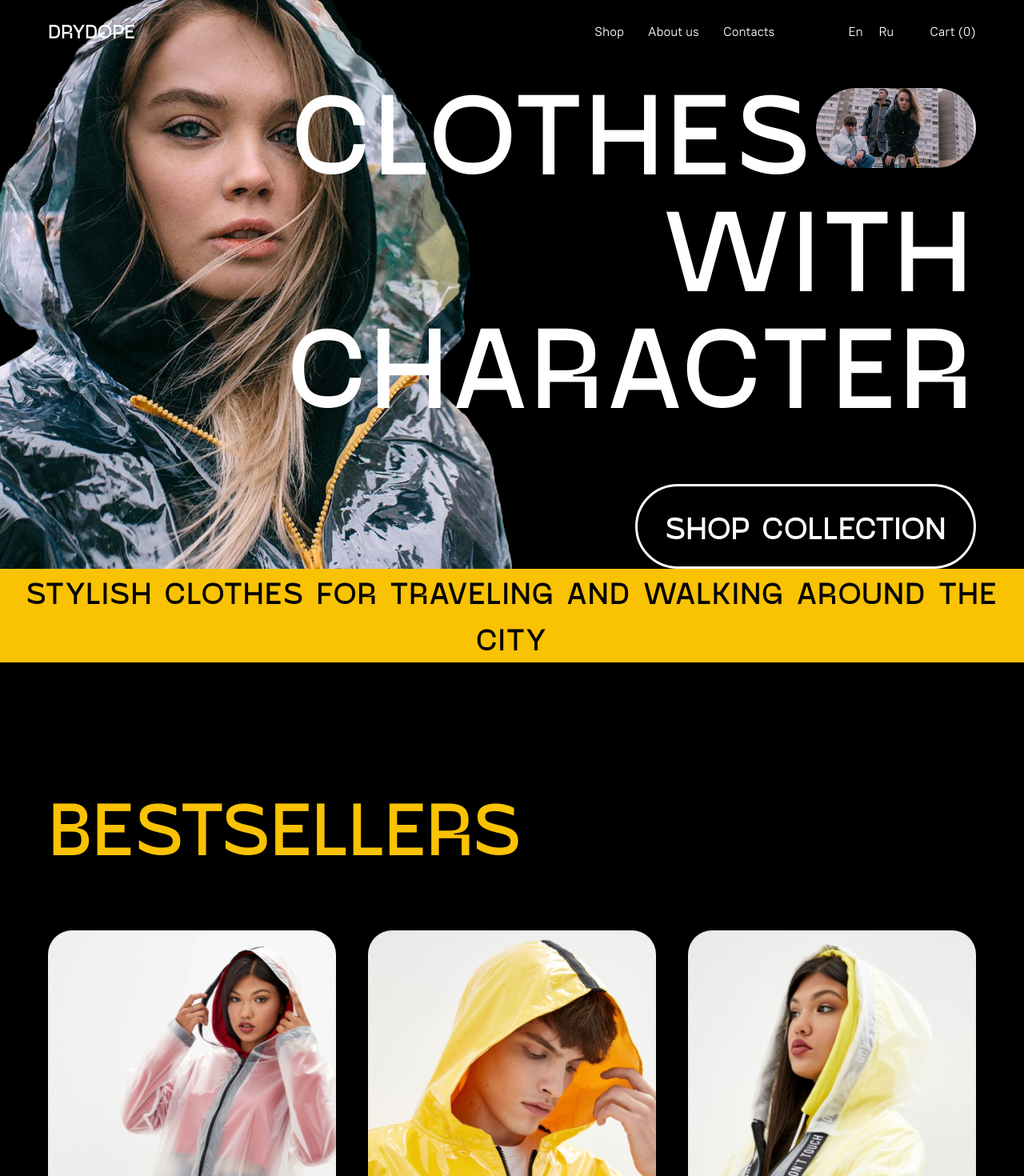
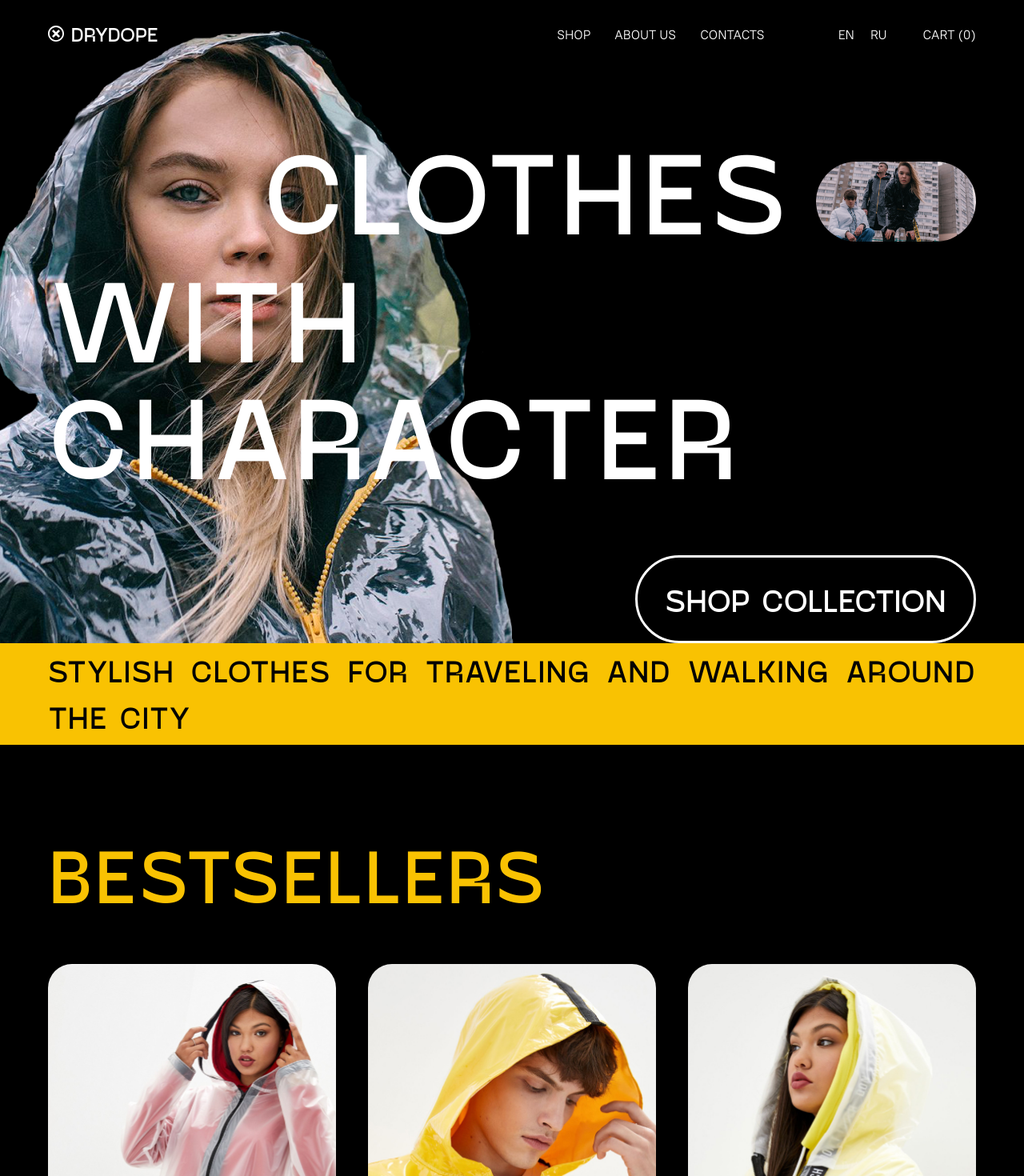
Before and after one commit to SergeyPush/drydope-vite, a React (Vite) app: page / in a window 1280 px wide. Shown: the top 1470 px of the page at 80% size. Built offline with nearby package versions, Linux system fonts and the light colour scheme.

Commit message:
Fixed layout

```diff
--- a/src/App.jsx
+++ b/src/App.jsx
@@ -14,8 +14,8 @@ function App() {
       <Header />
       <StyledWrapper>
         <BestSellers />
+        <AboutUs />
         <Collection />
-        <AboutUs />
         <OurInstagram />
         <Clients />
         <Footer />
--- a/src/components/AboutUs.jsx
+++ b/src/components/AboutUs.jsx
@@ -8,7 +8,7 @@ const AboutUs = () => {
     <WrapperStyled>
       <Title title="About Us" />
       <TextStyled>
-        <ImCancelCircle className="logo-icon" /> <span>Drydope</span> is an{' '}
+        <ImCancelCircle className="logo-icon" /> <span>Drydope</span> is a{' '}
         <span className="underlined">Ukrainian</span> brand clothes with
         character. Our <span className="underlined">team</span> of creative
         people combines practicality, style and{' '}
@@ -25,13 +25,12 @@ const WrapperStyled = styled.div`
 `;
 
 const TextStyled = styled.p`
-  font-style: normal;
-  font-weight: normal;
-  font-size: 55px;
+  font-size: 50px;
   line-height: 160%;
   letter-spacing: 0.03em;
   text-transform: uppercase;
-  margin-bottom: 180px;
+  margin-bottom: 270px;
+  font-family: 'Gosha Sans', sans-serif;
 
   .underlined {
     position: relative;
--- a/src/components/BestSellers.jsx
+++ b/src/components/BestSellers.jsx
@@ -19,10 +19,10 @@ const BestSellers = () => {
 };
 
 const WrapperStyled = styled.div`
-  margin-bottom: 180px;
+  margin-bottom: 80px;
   padding-left: 60px;
   padding-right: 60px;
-  padding-bottom: 80px;
+  padding-bottom: 40px;
   border-bottom: 0.5px solid #fff;
 
   .card-list {
--- a/src/components/Clients.jsx
+++ b/src/components/Clients.jsx
@@ -9,7 +9,7 @@ const Clients = () => {
   return (
     <WrapperStyled>
       <PaddingWrapper>
-        <Title title="Corporate Clients" />
+        <Title title="Corporate Clients" mb={37} />
         <ClientsTitleStyled>
           <div>branded solutions for your company</div>
           <div>
@@ -35,7 +35,7 @@ const WrapperStyled = styled.div`
     display: grid;
     grid-template-columns: 1fr 1fr 1fr 1fr 1fr 1fr;
     width: 100%;
-    margin-bottom: 160px;
+    margin-bottom: 165px;
   }
 
   .item {
@@ -46,14 +46,14 @@ const WrapperStyled = styled.div`
     display: flex;
     align-items: center;
     justify-content: center;
-    height: 150px;
+    height: 120px;
     width: 100%;
   }
 `;
 const ClientsTitleStyled = styled.div`
   letter-spacing: 0.03em;
   text-transform: uppercase;
-  margin-bottom: 50px;
+  margin-bottom: 18px;
   display: flex;
   justify-content: space-between;
 `;
--- a/src/components/Collection.jsx
+++ b/src/components/Collection.jsx
@@ -16,16 +16,16 @@ const Collection = () => {
   return (
     <WrapperStyled>
       <PaddingStyled>
-        <Title title="Collection" />
-        <ParagraphStyled>Select Category</ParagraphStyled>
+        <Title title="Collection" mb={34} />
+        <ParagraphStyled>Select A Category</ParagraphStyled>
       </PaddingStyled>
       <ListStyled>
-        {image && (
+        {
           <ImageStyled
             style={{ backgroundImage: `url(${image})` }}
             className="image"
           />
-        )}
+        }
         {collection.map((item, index) => (
           <ItemStyled
             image={image}
@@ -44,10 +44,10 @@ const Collection = () => {
 
 const ImageStyled = styled.div`
   position: absolute;
-  width: 40%;
-  height: 110%;
-  top: -30px;
-  transform: translateX(700px);
+  width: 52%;
+  height: 124%;
+  top: -44px;
+  transform: translateX(520px);
   border-radius: 30px;
   z-index: 10;
   background-position: center;
@@ -60,14 +60,14 @@ const ImageStyled = styled.div`
 `;
 
 const WrapperStyled = styled.div`
-  margin-bottom: 200px;
+  margin-bottom: 210px;
 `;
 const PaddingStyled = styled.div`
   padding: 0 60px;
   font-family: PT Root UI;
   letter-spacing: 0.03em;
   text-transform: uppercase;
-  margin-bottom: 30px;
+  margin-bottom: 24px;
 `;
 const ParagraphStyled = styled.p`
   font-size: 16px;
@@ -83,9 +83,11 @@ const ItemStyled = styled.li`
   border-top: 1px solid #fff;
   font-family: 'Gosha Sans', sans-serif;
   font-size: 55px;
+  line-height: 66px;
   text-transform: uppercase;
   cursor: pointer;
   transition: all 0.2s ease-in-out;
+  height: 76px;
 
   &:last-child {
     border-bottom: 1px solid #fff;
--- a/src/components/Footer.jsx
+++ b/src/components/Footer.jsx
@@ -41,7 +41,7 @@ const Footer = () => {
 const WrapperStyled = styled.div`
   padding: 0 60px;
   display: flex;
-  min-height: 200px;
+  min-height: 210px;
   justify-content: space-between;
   padding-bottom: 20px;
 `;
@@ -54,11 +54,13 @@ const ColumnStyled = styled.div`
 const SubtitleStyled = styled.p`
   font-family: 'Gosha Sans', sans-serif;
   font-size: 39px;
+  margin-bottom: 20px;
 `;
 
 const ItmeStyled = styled.p`
   font-family: 'Gosha Sans', sans-serif;
   font-size: 20px;
+  margin-top: 10px;
 `;
 const Controls = styled.div``;
 const InputStyled = styled.input`
@@ -66,7 +68,9 @@ const InputStyled = styled.input`
   border: 1px solid #ffffff;
   box-sizing: border-box;
   border-radius: 30px;
-  padding: 5px 10px;
+  padding: 10px 0;
+  font-size: 20px;
+  line-height: 24px;
 
   &::placeholder {
     color: #000;
@@ -79,25 +83,29 @@ const ButtonStyled = styled.button`
   border: 1px solid #ffffff;
   box-sizing: border-box;
   border-radius: 30px;
+  padding: 10px 50px;
+  font-family: 'Gosha Sans', sans-serif;
+  font-size: 20px;
+  line-height: 24px;
   color: #fff;
-  padding: 5px 20px;
-  font-family: 'Gosha Sans', sans-serif;
+  text-transform: capitalize;
 `;
 
 const TitleStyled = styled.div`
   font-family: 'Gosha Sans', sans-serif;
-  font-size: 39px;
+  font-size: 50px;
   text-transform: uppercase;
   line-height: 47px;
   display: flex;
   flex-direction: row;
   align-items: center;
   margin-bottom: 28px;
+  margin-top: 5px;
 
   .logo-icon {
-    width: 30px;
-    height: 30px;
-    margin-right: 8px;
+    width: 40px;
+    height: 40px;
+    margin-right: 15px;
   }
 `;
 
--- a/src/components/Header.jsx
+++ b/src/components/Header.jsx
@@ -1,11 +1,14 @@
 import React from 'react';
 import styled from 'styled-components';
+import { ImCancelCircle } from 'react-icons/im';
 
 const Header = () => {
   return (
     <NavigationWrapper>
       <NavigationStyled className="navigation">
-        <LogoStyled>Drydope</LogoStyled>
+        <LogoStyled>
+          <ImCancelCircle className="logo-icon" /> Drydope
+        </LogoStyled>
         <ControlsStyled>
           <ul className="menu">
             <li className="menu-item">Shop</li>
@@ -36,15 +39,14 @@ const Header = () => {
   );
 };
 const NavigationWrapper = styled.div`
-  padding-top: 20px;
-  height: calc(100vh);
+  height: 880px;
   display: flex;
   flex-direction: column;
   justify-content: space-between;
   background-image: url('./images/heroimage.png');
   background-repeat: no-repeat;
   background-position: bottom left;
-  margin-bottom: 160px;
+  margin-bottom: 140px;
 `;
 
 const HeroStyled = styled.div`
@@ -58,7 +60,7 @@ const HeroStyled = styled.div`
     font-size: 146px;
     line-height: 100%;
     text-align: right;
-    letter-spacing: 0.03em;
+    letter-spacing: 0.034em;
     text-transform: uppercase;
   }
 
@@ -76,10 +78,18 @@ const HeroStyled = styled.div`
     background-position: top left;
     background-repeat: no-repeat;
     background-size: cover;
+    margin-left: 30px;
+    margin-top: 20px;
+  }
+
+  .title-top {
+    margin-bottom: 14px;
   }
 
   .title-bottom {
     margin-bottom: 80px;
+    text-align: justify;
+    width: 100%;
   }
 
   .shop {
@@ -87,7 +97,7 @@ const HeroStyled = styled.div`
     font-family: 'Gosha Sans', sans-serif;
     font-size: 40px;
     text-transform: uppercase;
-    padding: 20px 34px;
+    padding: 22px 34px;
     background-color: transparent;
     border: 3px solid #fff;
     border-radius: 60px;
@@ -109,7 +119,8 @@ const ParagraphStyled = styled.p`
   letter-spacing: 0.03em;
   text-transform: uppercase;
   color: #030303;
-  text-align: center;
+  text-align: justify;
+  padding: 5px 60px;
 `;
 
 const NavigationStyled = styled.div`
@@ -117,18 +128,24 @@ const NavigationStyled = styled.div`
   flex-direction: row;
   justify-content: space-between;
   align-items: center;
-  margin-bottom: 29px;
   padding: 0 60px;
+  margin-top: 24px;
+  margin-bottom: 100px;
 `;
 const LogoStyled = styled.div`
   font-family: 'Gosha Sans', sans-serif;
   font-weight: normal;
   font-size: 25px;
   text-transform: uppercase;
+  .logo-icon {
+    width: 20px;
+    height: 20px;
+  }
 `;
 const ControlsStyled = styled.div`
   display: flex;
   flex-direction: row;
+  text-transform: uppercase;
 
   .menu {
     display: flex;
--- a/src/components/OurInstagram.jsx
+++ b/src/components/OurInstagram.jsx
@@ -8,11 +8,11 @@ const OurInstagram = () => {
   return (
     <div>
       <WrapperStyled>
-        <Title title="Our Instagram" />
+        <Title title="Our Instagram" mb={35} />
         <StoreStyled>
           <div className="title title-one">follow us @drydope.store</div>
           <div className="title title-two">
-            More info <FiArrowRight />
+            1-3 / 307 posts <FiArrowRight />
           </div>
         </StoreStyled>
         <CardListStyled>
@@ -28,7 +28,7 @@ const OurInstagram = () => {
 const WrapperStyled = styled.div`
   padding-left: 60px;
   padding-right: 60px;
-  margin-bottom: 160px;
+  margin-bottom: 150px;
 `;
 const CardListStyled = styled.div`
   display: flex;
--- a/src/components/Title.jsx
+++ b/src/components/Title.jsx
@@ -1,16 +1,17 @@
-import React from "react";
-import styled from "styled-components";
+import React from 'react';
+import styled from 'styled-components';
 
-const Title = ({ title }) => {
-  return <ParagraphStyled>{title}</ParagraphStyled>;
+const Title = ({ title, mb = 42 }) => {
+  return <ParagraphStyled mb={mb}>{title}</ParagraphStyled>;
 };
 
 const ParagraphStyled = styled.p`
-  font-family: "Gosha Sans", sans-serif;
+  font-family: 'Gosha Sans', sans-serif;
   font-size: 95px;
   text-transform: uppercase;
   color: #f9c202;
-  margin-bottom: 60px;
+  margin-bottom: ${(props) => props.mb}px;
+  letter-spacing: 0.03em;
 `;
 
 export default Title;
```
